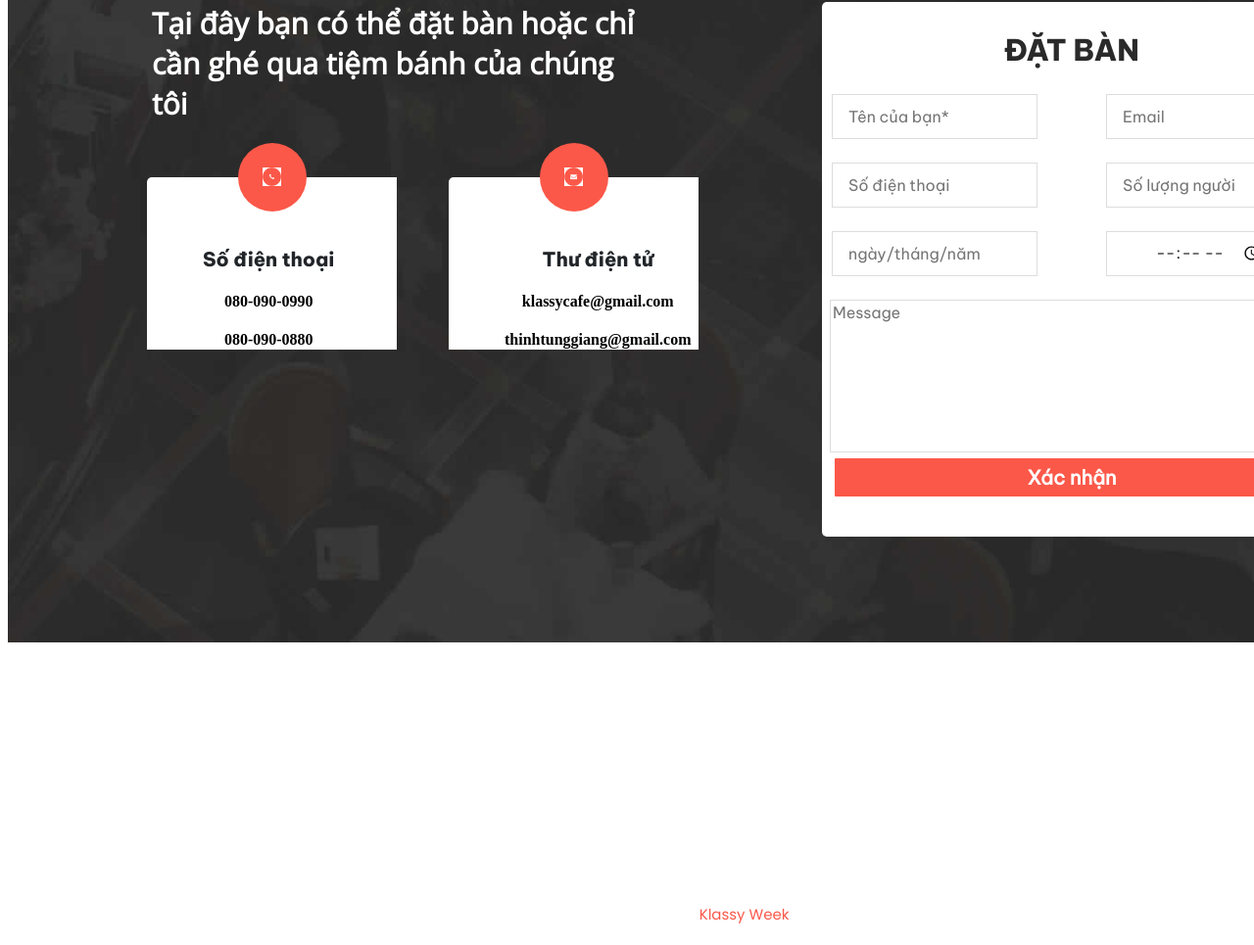
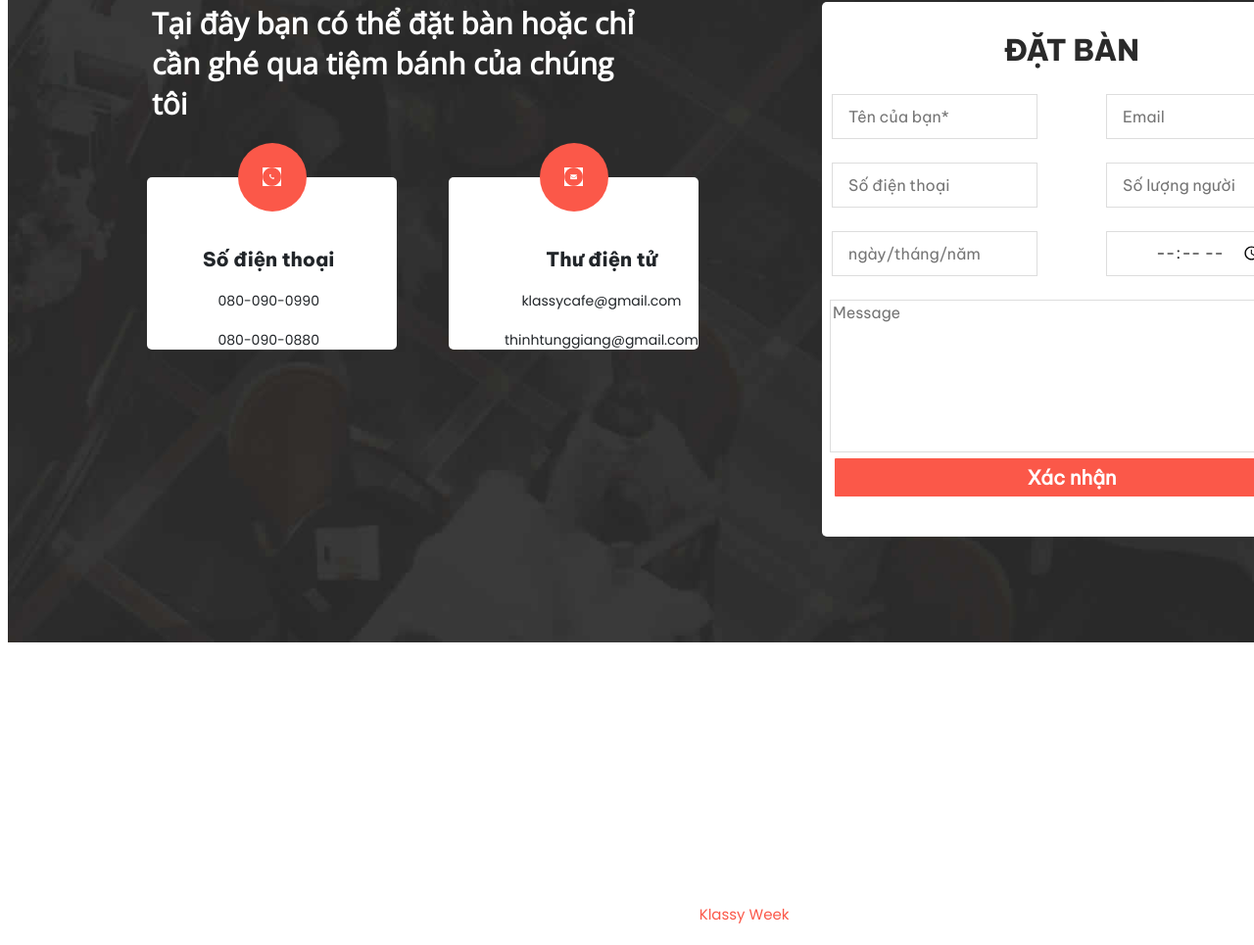
Before and after one commit to Thinh05102004/nhom-9-cuoi-ki, a plain HTML site: page bai thi 1.html in a window 1280 px wide. Shown: the part 2652-3617 px from the top of the page at 98% size. Drawn offline with Linux system fonts and the light colour scheme.

Commit message:
gets fonts 3

```diff
--- a/bai thi 1.css
+++ b/bai thi 1.css
@@ -445,7 +445,7 @@ a.reser {
 .section-five .inner-content .inner-list .inner-item{
     width: 255px;
     height: 160px;
-    border-radius: 5px 0px 0px 0px;
+    border-radius: 5px 5px 5px 5px;
     background: #FFFFFF;
     margin-left: 142px;
     margin-right: -89px;
@@ -466,6 +466,14 @@ a.reser {
     font-family: Be Vietnam Pro;
     font-size: 20px;
     font-weight: 700;
+    color: #212529;
+}
+.section-five .inner-content .inner-list .inner-item .inner-icon .inner-desc{
+    font-family: Poppins;
+    font-size: 14px;
+    font-weight: 400;
+    line-height: 21px;
+    text-align: center;
     color: #212529;
 }
 .section-five .inner-content .inner-list .inner-item .inner-img img{
```
